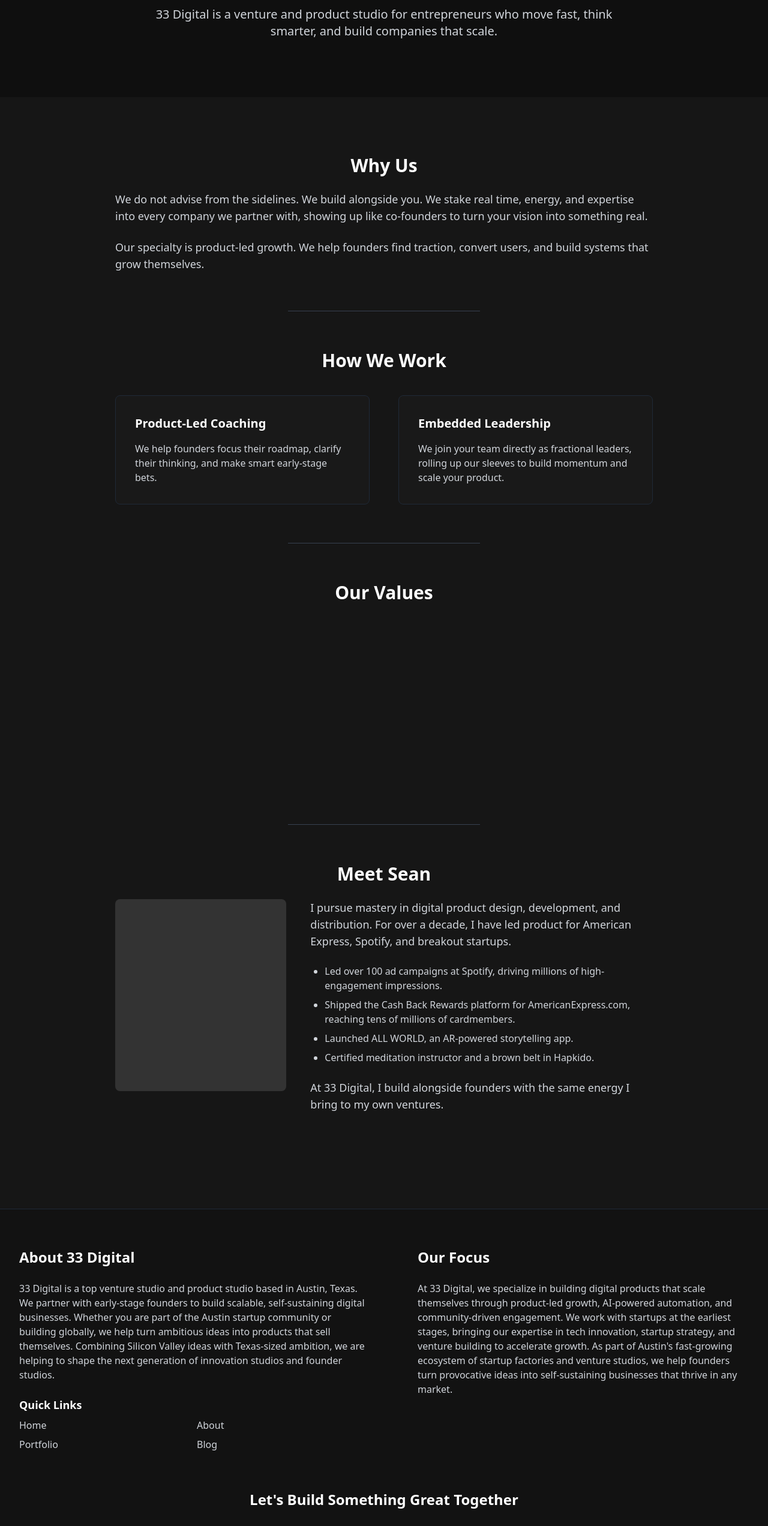
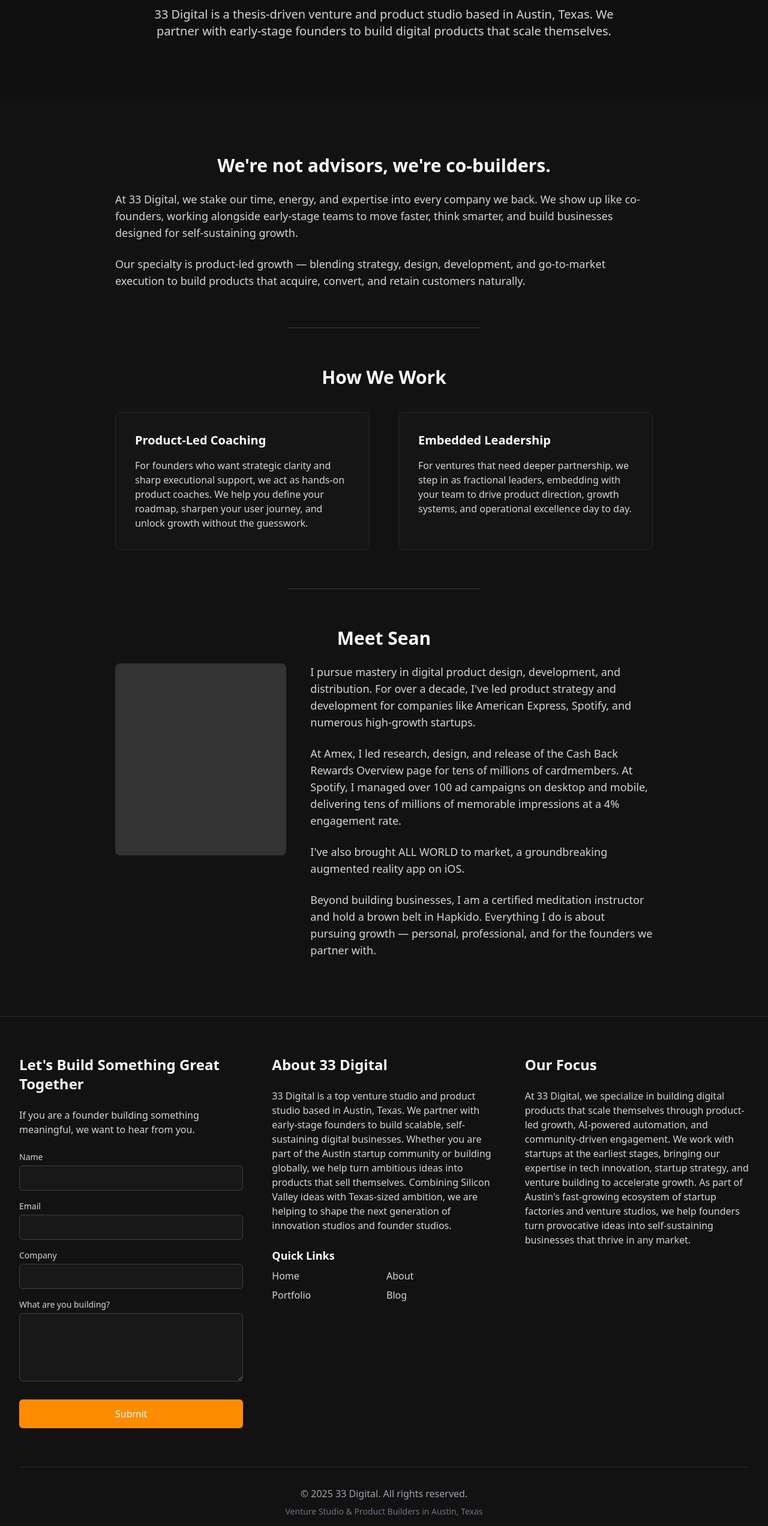
Before and after one commit to seanraf/33digital, a React (Vite) app: page /about in a window 1280 px wide. Shown: the part 234-2778 px from the top of the page at 60% size. Built offline with nearby package versions, Linux system fonts and the light colour scheme.

Commit message:
Refactor footer and update pages
- Update footer to a three-column layout.
- Refactor Portfolio page content and structure.
- Refactor About Us page content and structure.

```diff
--- a/src/components/About.tsx
+++ b/src/components/About.tsx
@@ -1,79 +1,45 @@
 
 import React from "react";
-import { ArrowRight } from "lucide-react";
-
-const ValueCard = ({
-  title,
-  description
-}: {
-  title: string;
-  description: string;
-}) => {
-  return (
-    <div className="mb-8 animate-fade-up">
-      <h3 className="text-xl font-bold mb-2">{title}</h3>
-      <p className="text-gray-300">{description}</p>
-    </div>
-  );
-};
 
 const About = () => {
-  const values = [
-    {
-      title: "Grit",
-      description: "We are builders first. Every challenge is an opportunity."
-    },
-    {
-      title: "Agency",
-      description: "We back sovereign entrepreneurs. Own your vision and your future."
-    },
-    {
-      title: "Consciousness",
-      description: "Build with care. Enrich people, do not exploit them."
-    },
-    {
-      title: "Leverage",
-      description: "Smart systems, not brute force. Products that grow themselves."
-    },
-    {
-      title: "Service",
-      description: "Great founders obsess over their customers. So do we."
-    }
-  ];
-
   return (
-    <section id="about" className="bg-studio-muted/20 py-24">
+    <section id="about" className="bg-studio-muted/10 py-24">
       <div className="section-container">
+        {/* Our Positioning Section */}
         <div className="max-w-4xl mx-auto mb-16">
-          <h2 className="text-3xl font-bold mb-6 text-center">Why Us</h2>
+          <h2 className="text-3xl font-bold mb-6 text-center">We're not advisors, we're co-builders.</h2>
           <p className="text-lg text-gray-300 mb-6">
-            We do not advise from the sidelines. We build alongside you.
-            We stake real time, energy, and expertise into every company we partner with,
-            showing up like co-founders to turn your vision into something real.
+            At 33 Digital, we stake our time, energy, and expertise into every company we back.
+            We show up like co-founders, working alongside early-stage teams to move faster, think smarter,
+            and build businesses designed for self-sustaining growth.
           </p>
           <p className="text-lg text-gray-300">
-            Our specialty is product-led growth. We help founders find traction,
-            convert users, and build systems that grow themselves.
+            Our specialty is product-led growth — blending strategy, design, development,
+            and go-to-market execution to build products that acquire, convert,
+            and retain customers naturally.
           </p>
         </div>
 
         <div className="separator"></div>
 
+        {/* How We Work Section */}
         <div className="max-w-4xl mx-auto mb-16">
           <h2 className="text-3xl font-bold mb-10 text-center">How We Work</h2>
           <div className="grid md:grid-cols-2 gap-12">
             <div className="bg-studio-muted/10 p-8 rounded-lg border border-gray-800">
               <h3 className="text-xl font-bold mb-4">Product-Led Coaching</h3>
               <p className="text-gray-300">
-                We help founders focus their roadmap, clarify their thinking,
-                and make smart early-stage bets.
+                For founders who want strategic clarity and sharp executional support,
+                we act as hands-on product coaches. We help you define your roadmap,
+                sharpen your user journey, and unlock growth without the guesswork.
               </p>
             </div>
             <div className="bg-studio-muted/10 p-8 rounded-lg border border-gray-800">
               <h3 className="text-xl font-bold mb-4">Embedded Leadership</h3>
               <p className="text-gray-300">
-                We join your team directly as fractional leaders, rolling up our sleeves
-                to build momentum and scale your product.
+                For ventures that need deeper partnership, we step in as fractional leaders,
+                embedding with your team to drive product direction, growth systems,
+                and operational excellence day to day.
               </p>
             </div>
           </div>
@@ -81,18 +47,8 @@ const About = () => {
 
         <div className="separator"></div>
 
-        <div className="mb-16">
-          <h2 className="text-3xl font-bold mb-10 text-center">Our Values</h2>
-          <div className="grid md:grid-cols-2 lg:grid-cols-3 gap-8">
-            {values.map((value) => (
-              <ValueCard key={value.title} title={value.title} description={value.description} />
-            ))}
-          </div>
-        </div>
-
-        <div className="separator"></div>
-
-        <div className="max-w-4xl mx-auto mb-16">
+        {/* Meet Sean Section */}
+        <div className="max-w-4xl mx-auto">
           <h2 className="text-3xl font-bold mb-6 text-center">Meet Sean</h2>
           <div className="md:flex items-start gap-10">
             <div className="md:w-1/3 mb-6 md:mb-0">
@@ -101,16 +57,21 @@ const About = () => {
             <div className="md:w-2/3">
               <p className="text-lg text-gray-300 mb-6">
                 I pursue mastery in digital product design, development, and distribution.
-                For over a decade, I have led product for American Express, Spotify, and breakout startups.
+                For over a decade, I've led product strategy and development for companies
+                like American Express, Spotify, and numerous high-growth startups.
               </p>
-              <ul className="list-disc pl-6 mb-6 text-gray-300 space-y-2">
-                <li>Led over 100 ad campaigns at Spotify, driving millions of high-engagement impressions.</li>
-                <li>Shipped the Cash Back Rewards platform for AmericanExpress.com, reaching tens of millions of cardmembers.</li>
-                <li>Launched ALL WORLD, an AR-powered storytelling app.</li>
-                <li>Certified meditation instructor and a brown belt in Hapkido.</li>
-              </ul>
+              <p className="text-lg text-gray-300 mb-6">
+                At Amex, I led research, design, and release of the Cash Back Rewards Overview
+                page for tens of millions of cardmembers. At Spotify, I managed over 100 ad campaigns
+                on desktop and mobile, delivering tens of millions of memorable impressions at a 4% engagement rate.
+              </p>
+              <p className="text-lg text-gray-300 mb-6">
+                I've also brought ALL WORLD to market, a groundbreaking augmented reality app on iOS.
+              </p>
               <p className="text-lg text-gray-300">
-                At 33 Digital, I build alongside founders with the same energy I bring to my own ventures.
+                Beyond building businesses, I am a certified meditation instructor and hold a
+                brown belt in Hapkido. Everything I do is about pursuing growth — personal,
+                professional, and for the founders we partner with.
               </p>
             </div>
           </div>
--- a/src/components/Footer.tsx
+++ b/src/components/Footer.tsx
@@ -42,7 +42,79 @@ const Footer = () => {
   return (
     <footer className="bg-studio-muted/10 py-16 border-t border-gray-800">
       <div className="section-container">
-        <div className="grid grid-cols-1 md:grid-cols-2 gap-12 mb-16">
+        <div className="grid grid-cols-1 md:grid-cols-3 gap-12 mb-16">
+          {/* Column 1: Contact Form */}
+          <div>
+            <h2 className="text-2xl font-bold mb-6">Let's Build Something Great Together</h2>
+            <p className="text-gray-300 mb-6">
+              If you are a founder building something meaningful, we want to hear from you.
+            </p>
+
+            <form onSubmit={handleSubmit} className="space-y-4">
+              <div>
+                <label htmlFor="name" className="block text-sm font-medium text-gray-300 mb-1">Name</label>
+                <input
+                  id="name"
+                  name="name"
+                  type="text"
+                  required
+                  value={formData.name}
+                  onChange={handleChange}
+                  className="w-full bg-studio-muted/20 border border-gray-700 rounded-md px-4 py-2 text-white focus:outline-none focus:ring-2 focus:ring-studio-accent/50"
+                />
+              </div>
+
+              <div>
+                <label htmlFor="email" className="block text-sm font-medium text-gray-300 mb-1">Email</label>
+                <input
+                  id="email"
+                  name="email"
+                  type="email"
+                  required
+                  value={formData.email}
+                  onChange={handleChange}
+                  className="w-full bg-studio-muted/20 border border-gray-700 rounded-md px-4 py-2 text-white focus:outline-none focus:ring-2 focus:ring-studio-accent/50"
+                />
+              </div>
+
+              <div>
+                <label htmlFor="company" className="block text-sm font-medium text-gray-300 mb-1">Company</label>
+                <input
+                  id="company"
+                  name="company"
+                  type="text"
+                  value={formData.company}
+                  onChange={handleChange}
+                  className="w-full bg-studio-muted/20 border border-gray-700 rounded-md px-4 py-2 text-white focus:outline-none focus:ring-2 focus:ring-studio-accent/50"
+                />
+              </div>
+
+              <div>
+                <label htmlFor="message" className="block text-sm font-medium text-gray-300 mb-1">What are you building?</label>
+                <textarea
+                  id="message"
+                  name="message"
+                  rows={4}
+                  required
+                  value={formData.message}
+                  onChange={handleChange}
+                  className="w-full bg-studio-muted/20 border border-gray-700 rounded-md px-4 py-2 text-white focus:outline-none focus:ring-2 focus:ring-studio-accent/50"
+                />
+              </div>
+
+              <div className="pt-2">
+                <button
+                  type="submit"
+                  disabled={isSubmitting}
+                  className="btn-primary px-6 py-3 w-full"
+                >
+                  {isSubmitting ? "Submitting..." : "Submit"}
+                </button>
+              </div>
+            </form>
+          </div>
+
+          {/* Column 2: About 33 Digital */}
           <div>
             <h2 className="text-2xl font-bold mb-6">About 33 Digital</h2>
             <p className="text-gray-300 mb-6">
@@ -83,9 +155,10 @@ const Footer = () => {
             </div>
           </div>
 
-          <div className="md:pl-8">
+          {/* Column 3: Our Focus */}
+          <div>
             <h2 className="text-2xl font-bold mb-6">Our Focus</h2>
-            <p className="text-gray-300 mb-6">
+            <p className="text-gray-300">
               At 33 Digital, we specialize in building digital products that scale themselves
               through product-led growth, AI-powered automation, and community-driven engagement.
               We work with startups at the earliest stages, bringing our expertise in tech innovation,
@@ -94,78 +167,6 @@ const Footer = () => {
               into self-sustaining businesses that thrive in any market.
             </p>
           </div>
-        </div>
-
-        <div className="max-w-3xl mx-auto mb-16">
-          <h2 className="text-2xl font-bold mb-6 text-center">Let's Build Something Great Together</h2>
-          <p className="text-gray-300 text-center mb-8">
-            If you are a founder building something meaningful, we want to hear from you.
-          </p>
-
-          <form onSubmit={handleSubmit} className="space-y-6">
-            <div className="grid grid-cols-1 md:grid-cols-2 gap-6">
-              <div>
-                <label htmlFor="name" className="block text-sm font-medium text-gray-300 mb-1">Name</label>
-                <input
-                  id="name"
-                  name="name"
-                  type="text"
-                  required
-                  value={formData.name}
-                  onChange={handleChange}
-                  className="w-full bg-studio-muted/20 border border-gray-700 rounded-md px-4 py-2 text-white focus:outline-none focus:ring-2 focus:ring-studio-accent/50"
-                />
-              </div>
-
-              <div>
-                <label htmlFor="email" className="block text-sm font-medium text-gray-300 mb-1">Email</label>
-                <input
-                  id="email"
-                  name="email"
-                  type="email"
-                  required
-                  value={formData.email}
-                  onChange={handleChange}
-                  className="w-full bg-studio-muted/20 border border-gray-700 rounded-md px-4 py-2 text-white focus:outline-none focus:ring-2 focus:ring-studio-accent/50"
-                />
-              </div>
-            </div>
-
-            <div>
-              <label htmlFor="company" className="block text-sm font-medium text-gray-300 mb-1">Company</label>
-              <input
-                id="company"
-                name="company"
-                type="text"
-                value={formData.company}
-                onChange={handleChange}
-                className="w-full bg-studio-muted/20 border border-gray-700 rounded-md px-4 py-2 text-white focus:outline-none focus:ring-2 focus:ring-studio-accent/50"
-              />
-            </div>
-
-            <div>
-              <label htmlFor="message" className="block text-sm font-medium text-gray-300 mb-1">What are you building?</label>
-              <textarea
-                id="message"
-                name="message"
-                rows={4}
-                required
-                value={formData.message}
-                onChange={handleChange}
-                className="w-full bg-studio-muted/20 border border-gray-700 rounded-md px-4 py-2 text-white focus:outline-none focus:ring-2 focus:ring-studio-accent/50"
-              />
-            </div>
-
-            <div className="text-center pt-4">
-              <button
-                type="submit"
-                disabled={isSubmitting}
-                className="btn-primary px-12 py-3 w-full md:w-auto"
-              >
-                {isSubmitting ? "Submitting..." : "Submit"}
-              </button>
-            </div>
-          </form>
         </div>
 
         <div className="border-t border-gray-800 pt-8">
--- a/src/pages/AboutPage.tsx
+++ b/src/pages/AboutPage.tsx
@@ -19,10 +19,10 @@ const AboutPage = () => {
       <Navbar />
       <div className="pt-32 pb-16 md:pt-40 md:pb-24">
         <div className="section-container">
-          <h1 className="text-center mb-6">We build founders as well as products</h1>
+          <h1 className="text-center mb-6">Who We Are</h1>
           <p className="text-xl text-gray-300 max-w-3xl mx-auto text-center">
-            33 Digital is a venture and product studio for entrepreneurs who move fast,
-            think smarter, and build companies that scale.
+            33 Digital is a thesis-driven venture and product studio based in Austin, Texas.
+            We partner with early-stage founders to build digital products that scale themselves.
           </p>
         </div>
       </div>
```
Also changed, not shown: src/components/Portfolio.tsx (+15 -4 lines), src/components/Thesis.tsx (+12 -10 lines), src/pages/PortfolioPage.tsx (+3 -4 lines).
